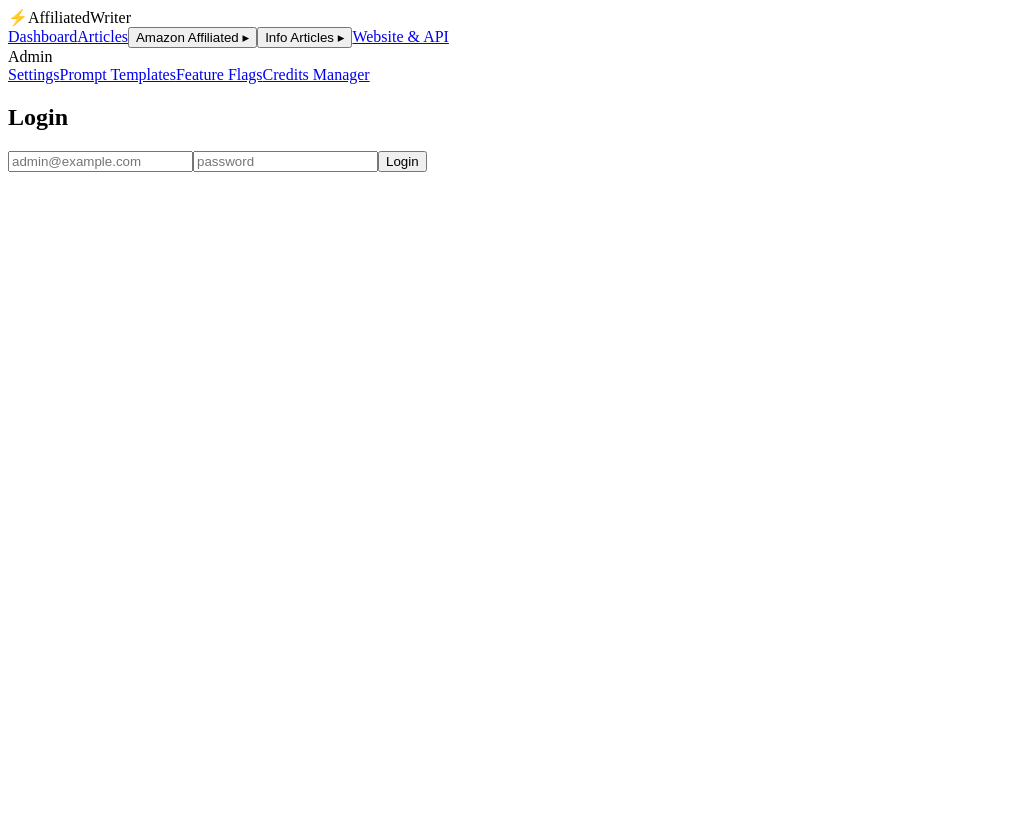
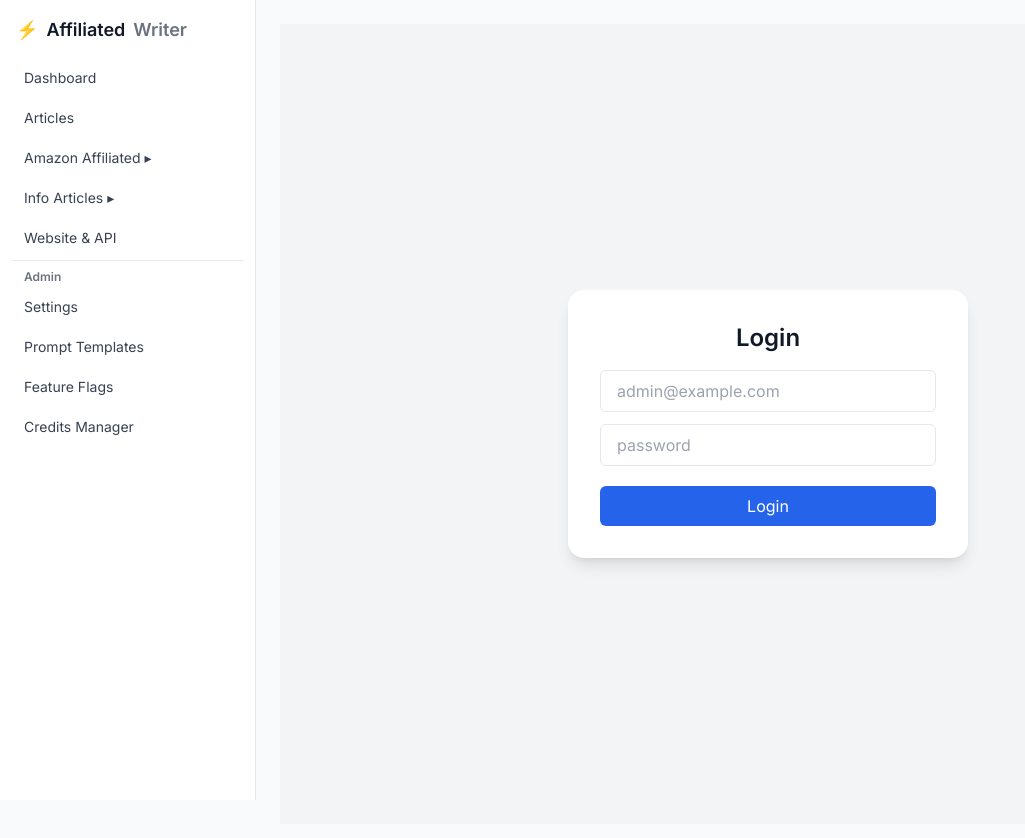
Before and after one commit to affiliatedwriter/affiliated-writer-dashboard, a Next.js app: page /login in a window 1280 px wide. Shown: the top 838 px of the page, without its empty margins (0-1025 px from the left). Before the commit the page ends 800 px from the top, so only its background shows below. Built offline with nearby package versions, Linux system fonts and the light colour scheme; no server answers; sample sign-in values are in the browser's storage.

Commit message:
Final frontend Tailwind + login UI fix

```diff
--- a/src/app/(site)/login/page.tsx
+++ b/src/app/(site)/login/page.tsx
@@ -1,13 +1,9 @@
 "use client";
 
 import { useState } from "react";
-import { useRouter } from "next/navigation";
 import api from "@/lib/api";
-import { useAuth } from "@/context/AuthContext";
 
 export default function LoginPage() {
-  const router = useRouter();
-  const { setUser } = useAuth();
   const [email, setEmail] = useState("");
   const [password, setPassword] = useState("");
   const [error, setError] = useState("");
@@ -19,20 +15,15 @@ export default function LoginPage() {
     try {
       const res = await api.post("/api/auth/login", { email, password });
       console.log("Login success:", res);
-
-      localStorage.setItem("user", JSON.stringify(res.user));
-      document.cookie = `token=${res.token}; path=/;`;
-
-      router.push("/dashboard");
     } catch (err) {
       console.error("Login failed:", err);
-      setError("Invalid email or password.");
+      setError("Failed to login");
     }
   };
 
   return (
-    <div className="flex items-center justify-center h-screen bg-gray-50">
-      <div className="bg-white shadow-lg rounded-xl p-8 w-[400px]">
+    <div className="flex items-center justify-center h-screen bg-gray-100">
+      <div className="bg-white shadow-lg rounded-2xl p-8 w-[400px]">
         <h2 className="text-center text-2xl font-semibold mb-4">Login</h2>
         {error && <p className="text-red-500 text-center mb-3">{error}</p>}
         <form onSubmit={handleLogin}>
--- a/src/app/layout.tsx
+++ b/src/app/layout.tsx
@@ -1,10 +1,22 @@
-import { AuthProvider } from "@/context/AuthContext";
+import "./globals.css";
+import { Inter } from "next/font/google";
 
-export default function RootLayout({ children }: { children: React.ReactNode }) {
+const inter = Inter({ subsets: ["latin"] });
+
+export const metadata = {
+  title: "Affiliated Writer",
+  description: "AI Powered Content Writing Dashboard",
+};
+
+export default function RootLayout({
+  children,
+}: {
+  children: React.ReactNode;
+}) {
   return (
     <html lang="en">
-      <body>
-        <AuthProvider>{children}</AuthProvider>
+      <body className={`${inter.className} bg-gray-50 text-gray-900`}>
+        {children}
       </body>
     </html>
   );
```
